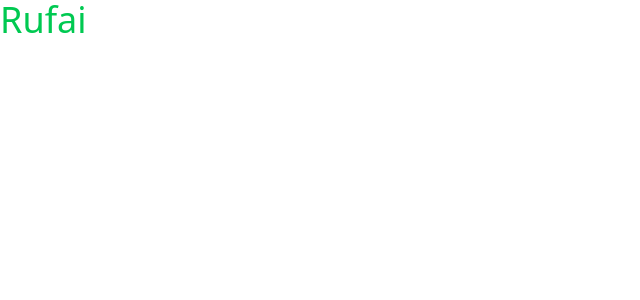
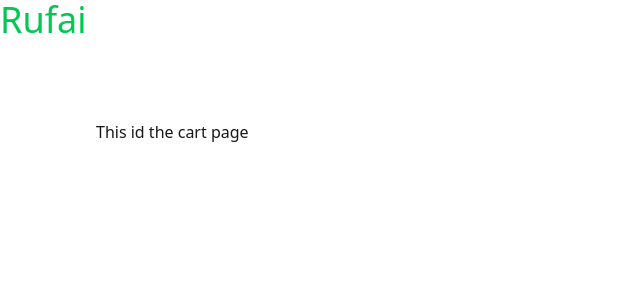
Before and after one commit to abdul-mumin-rufai/rufai-e-commence-react, a React (Vite) app: page /cart in a window 1280 px wide. Shown: the top 300 px of the page, without its empty margins (0-640 px from the left). Built offline with nearby package versions, Linux system fonts and the light colour scheme.

Commit message:
aded a custom class to the outlet element.

```diff
--- a/src/index.css
+++ b/src/index.css
@@ -1,3 +1,9 @@
 @import "tailwindcss";
 @plugin "daisyui";
 @plugin "@tailwindcss/typography";
+
+@layer components {
+    .align-element{
+        @apply mx-auto max-w-6xl px-8
+    }
+}
--- a/src/pages/Cart.jsx
+++ b/src/pages/Cart.jsx
@@ -3,7 +3,7 @@ function Cart() {
 
     return (
         <>
-
+            <p>This id the cart page</p>
 
         </>
     )
--- a/src/pages/HomeLayout.jsx
+++ b/src/pages/HomeLayout.jsx
@@ -7,7 +7,10 @@ function HomeLayout() {
             <nav>
                 <span className="text-4xl text-green-500">Rufai</span>
             </nav>
-            <Outlet/>
+            <section className="align-element py-20">
+                <Outlet />
+            </section>
+
         </>
     )
 }
```
